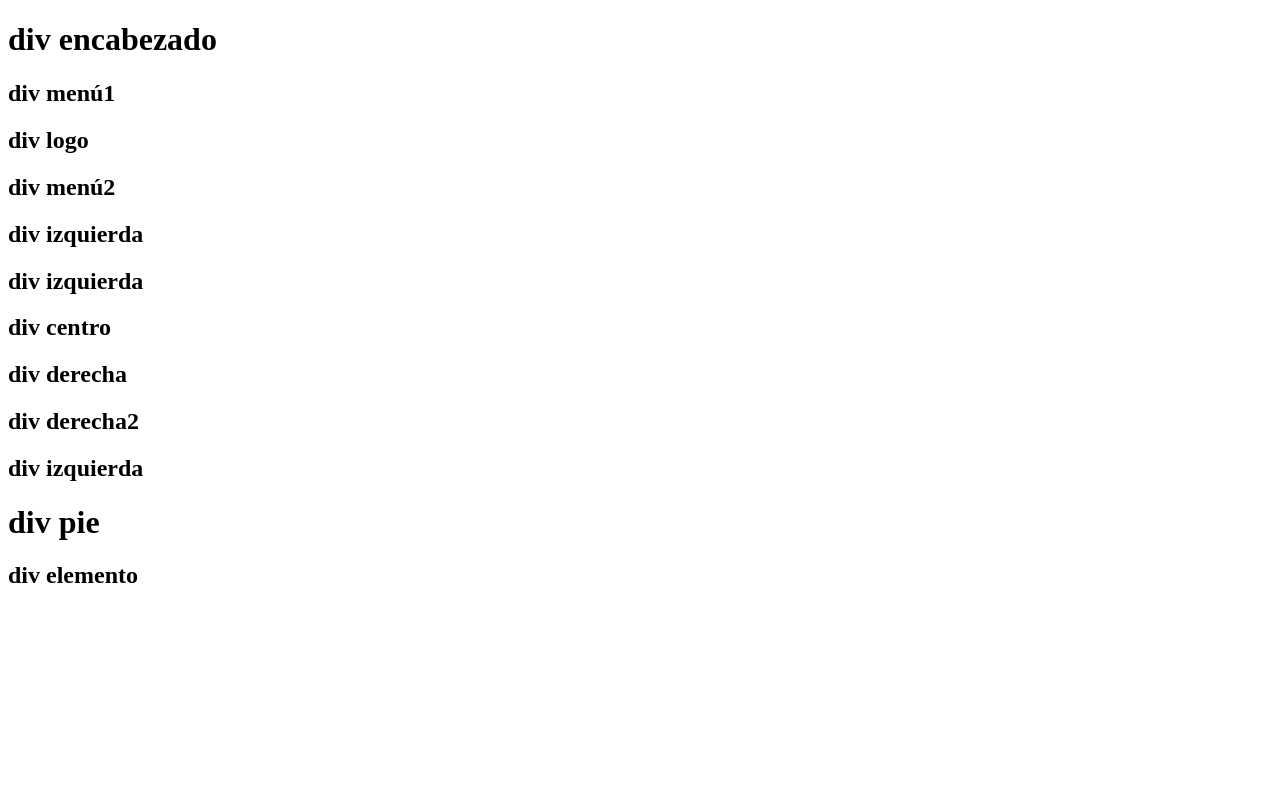
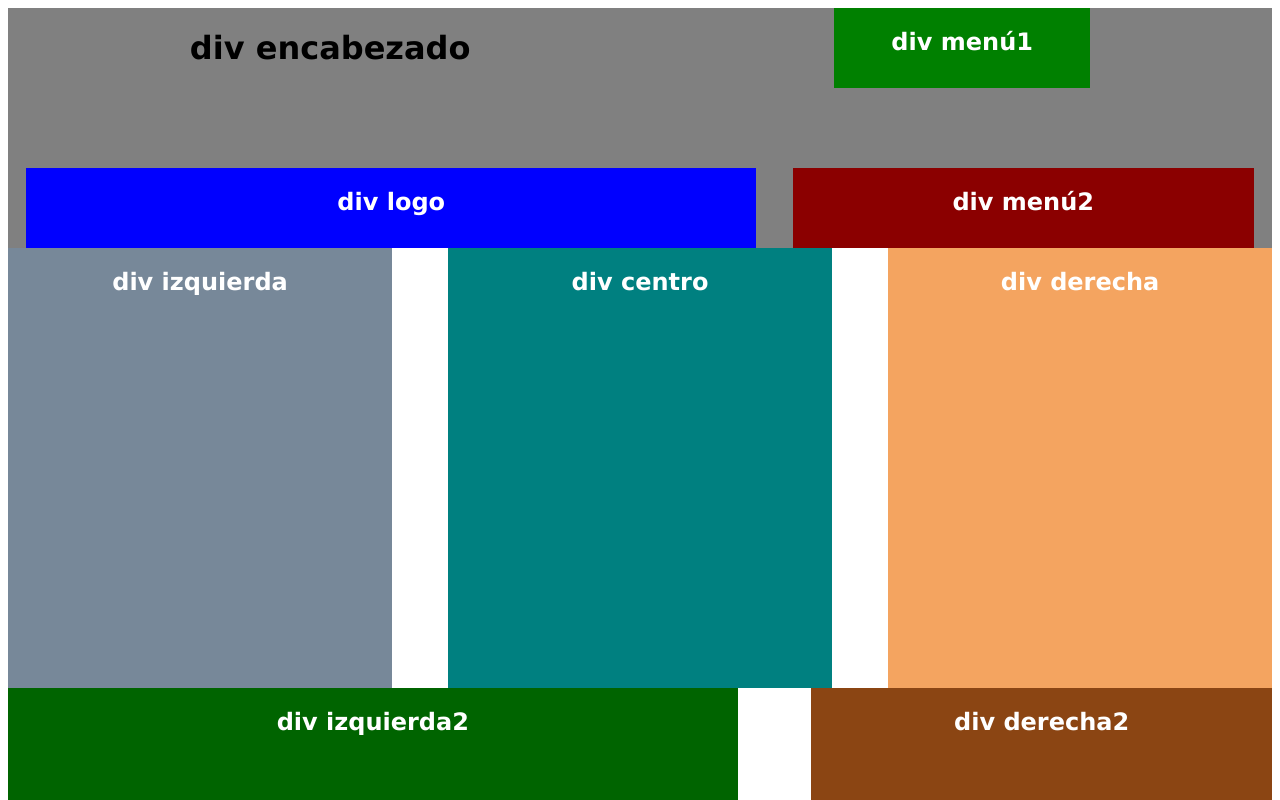
Before and after one commit to eri-gramuglia/Ejercicio-entregable-el-18-de-julio, a website: page index.html in a window 1280 px wide. Shown: the top 800 px of the page. Drawn offline with Linux system fonts and the light colour scheme.

Commit message:
code-css-flex falta todo el box model

```diff
--- a/index.html
+++ b/index.html
@@ -26,9 +26,7 @@
         <h2>div menú2</h2>
       </div>
     </div>
-    <div class="izquierda">
-      <h2>div izquierda</h2>
-    </div>
+    <div class="padreCentroSuperior">
       <div class="izquierda">
         <h2>div izquierda</h2>
       </div>
@@ -38,11 +36,14 @@
       <div class="derecha">
         <h2>div derecha</h2>
       </div>
+    </div>
+    <div class="padreCentroInferior">
       <div class="izquierda2">
+        <h2>div izquierda2</h2>
+      </div>
+      <div class="derecha2">
         <h2>div derecha2</h2>
       </div>
-    <div class="derecha2">
-      <h2>div izquierda</h2>
     </div>
     <div class="pie">
       <h1>div pie</h1>
--- a/style.css
+++ b/style.css
@@ -0,0 +1,96 @@
+* {
+  font-family: "Lucida Sans", "Lucida Sans Regular", "Lucida Grande",
+    "Lucida Sans Unicode", Geneva, Verdana, sans-serif;
+}
+
+.encabezado {
+  display: flex;
+  flex-direction: row;
+  flex-wrap: wrap;
+  justify-content: space-around;
+  background-color: gray;
+  height: 30vh;
+  color: black;
+}
+h1 {
+  text-align: left;
+  color: black;
+}
+h2 {
+  text-align: center;
+  color: white;
+}
+.menu1 {
+  background-color: green;
+  align-self: flex-start;
+  height: 10vh;
+  width: 20vw;
+}
+.logo {
+  background-color: blue;
+  align-self: flex-end;
+  height: 10vh;
+  width: 57vw;
+}
+.menu2 {
+  background-color: darkred;
+  align-self: flex-end;
+  height: 10vh;
+  width: 36vw;
+}
+.padreCentroSuperior {
+  display: flex;
+  flex-direction: row;
+  justify-content: space-between;
+  align-items: stretch;
+}
+.izquierda {
+  background-color: lightslategray;
+  height: 55vh;
+  width: 30vw;
+}
+.centro {
+  background-color: teal;
+  height: 55vh;
+  width: 30vw;
+}
+.derecha {
+  background-color: sandybrown;
+  height: 55vh;
+  width: 30vw;
+}
+.padreCentroInferior {
+  display: flex;
+  flex-direction: row;
+  justify-content: space-between;
+  align-items: center;
+}
+.izquierda2 {
+  background-color: darkgreen;
+  height: 55vh;
+  width: 57vw;
+}
+.derecha2 {
+  background-color: saddlebrown;
+  height: 55vh;
+  width: 36vw;
+}
+
+.pie {
+  display: flex;
+  flex-direction: column;
+  justify-content: space-around;
+  align-items: left;
+  align-self: flex-end;
+
+  background-color: deepskyblue;
+  height: 30vh;
+
+  color: black;
+}
+.elemento {
+  background-color: blue;
+  height: 10vh;
+  width: 20vw;
+  align-self: flex-end;
+}
```
Lines whose indentation alone changed are shown as unchanged.
